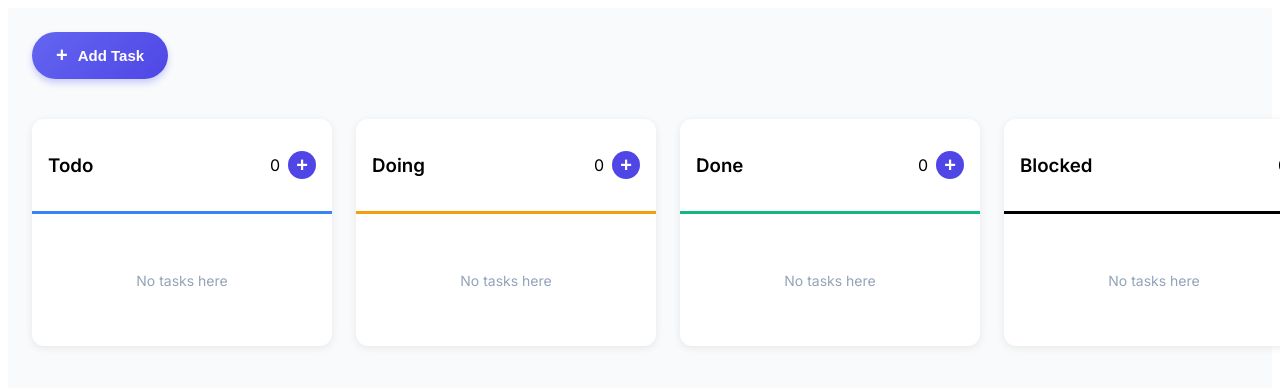
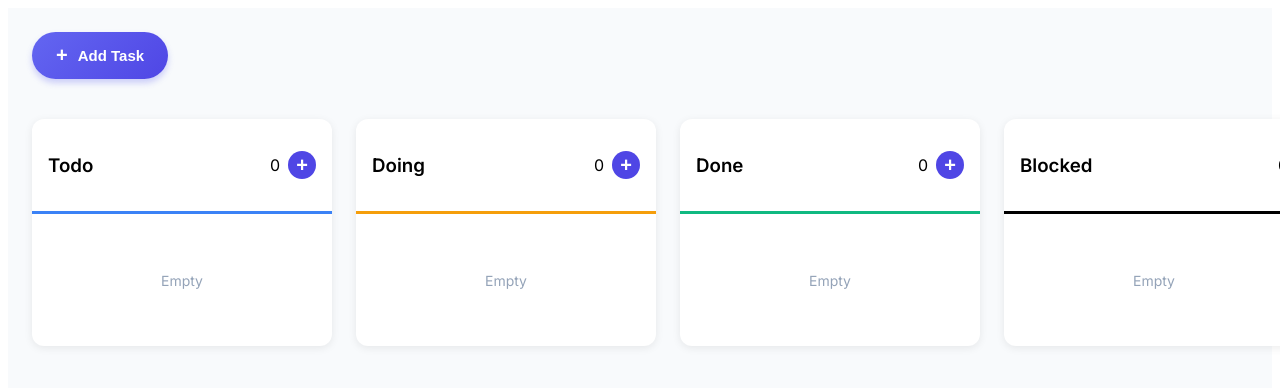
Before and after one commit to VaheNerseesyan/Task_Management_System, a React (Vite) app: page / in a window 1280 px wide. Shown: the top 388 px of the page. Built offline with nearby package versions, Linux system fonts and the light colour scheme.

Commit message:
Update: Tasks css

```diff
--- a/src/components/Tasks/Tasks.module.css
+++ b/src/components/Tasks/Tasks.module.css
@@ -136,7 +136,7 @@
 }
 
 .tasksContainer:empty::after {
-    content: "No tasks here";
+    content: "Empty";
     color: #94a3b8;
     font-size: 14px;
     text-align: center;
```
